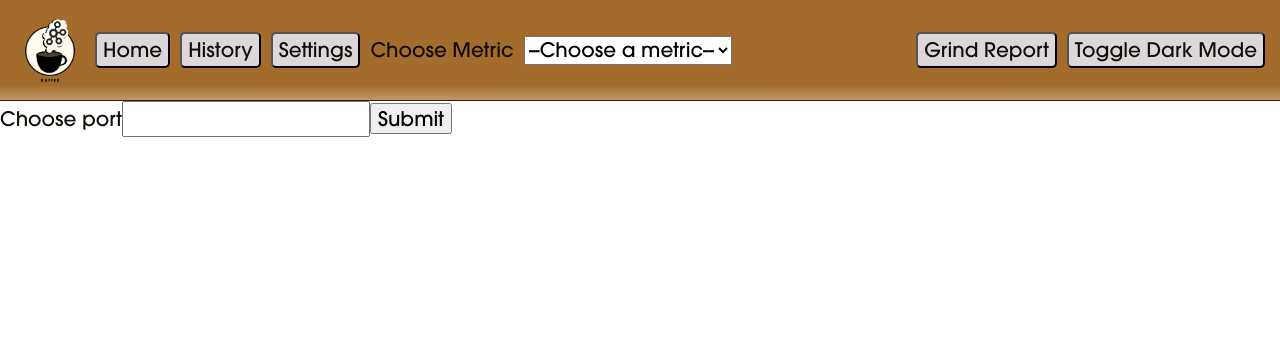
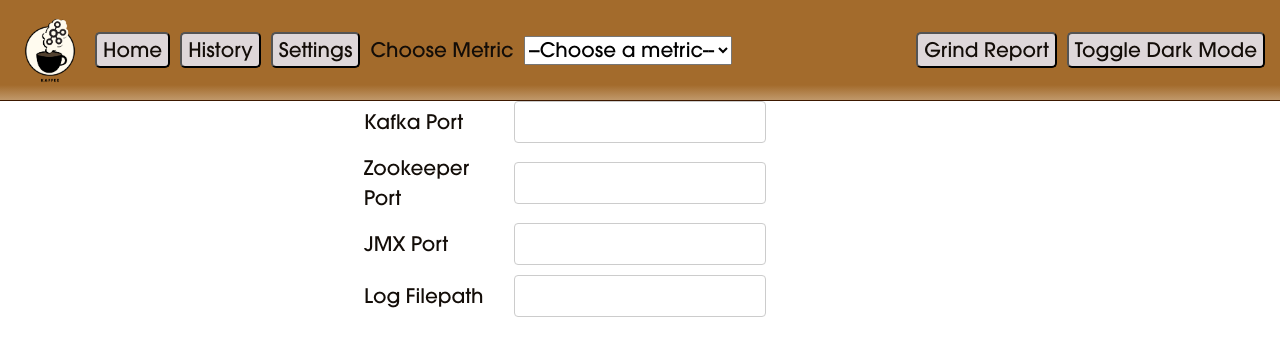
Before and after one commit to oslabs-beta/Kaffee, a React app: page /settings in a window 1280 px wide. Shown: the top 356 px of the page. Built offline with nearby package versions, Linux system fonts and the light colour scheme; no server answers.

Commit message:
added settings functionality

```diff
--- a/package.json
+++ b/package.json
@@ -33,6 +33,7 @@
     "@babel/preset-typescript": "^7.22.5",
     "@babel/register": "^7.22.5",
     "@reduxjs/toolkit": "^1.9.5",
+    "@types/cors": "^2.8.13",
     "@types/express": "^4.17.17",
     "@types/node": "^20.5.0",
     "@types/react": "^18.2.20",
@@ -42,6 +43,7 @@
     "@types/webpack-env": "^1.18.1",
     "babel-loader": "^9.1.3",
     "chart.js": "^4.3.3",
+    "cors": "^2.8.5",
     "css-loader": "^6.8.1",
     "html-webpack-plugin": "^5.5.3",
     "nodemon": "^3.0.1",
--- a/src/components/Settings.jsx
+++ b/src/components/Settings.jsx
@@ -1,15 +1,94 @@
-import React from "react";
+import React, { useEffect, useState } from "react";
 
 const History = () => {
+const [kafka, setKafka] = useState();
+const [zookeeper, setZookeeper] = useState();
+const [JMX, setJMX] = useState();
+const [filepath, setFilepath] = useState();
+const [kInput, setkInput] = useState('');
+const [zInput, setzInput] = useState('');
+const [jInput, setjInput] = useState('');
+const [fInput, setfInput] = useState('');
+const [update, setUpdate] = useState(false);
+
+const fetchSettings = () => {
+  fetch('http://localhost:3030/getSettings')
+  .then(response => {
+    if (!response.ok) {
+      throw new Error('Network response was not ok');
+    }
+    return response.json();
+  })
+  .then(data => {
+    console.log(data, 'this is the fetch call');
+    setKafka(data['kafka-port']);
+    setZookeeper(data['zookeeper-port']);
+    setJMX(data['JMX-port']);
+    setFilepath(data['log-filepath']);
+    console.log(filepath)
+  })
+  .catch(error => {
+    console.error('Fetch error:', error);
+  });
+}
+
+  const updateSettings = (param, val) => {
+    if (param === 'kafka-port' || param === 'zookeeper-port' || param === 'JMX-port') {
+      val = Number(val);
+    }
+    fetch('http://localhost:3030/updateSettings', {
+      method: 'POST',
+      body: JSON.stringify({
+        "settingName": param,
+        "newValue": val,
+      }),
+      headers: {
+        "Content-type": "application/json; charset=UTF-8",
+    }
+    })
+    .then(response => response.json())
+    .then(data => console.log(data))
+    .then(fetchSettings)
+    .catch(error => console.error('Error:', error));
+  }
+
+  fetchSettings()
+
+  const handleEnterPress = (e, param, val) => {
+    if (e.key === 'Enter') {
+      updateSettings(param, val);
+      if (param === 'kafka-port') setkInput('');
+      if (param === 'zookeeper-port') setzInput('');
+      if (param === 'JMX-port') setjInput('');
+      if (param === 'log-filepath') setfInput('');
+    }
+  }
 
   return (
     <div>
 
-      <form action="">
-        <label for="choose-port">Choose port</label>
-        <input id="choose-port" type="text" name="port-Number" />
-        <input type="submit" value="Submit" />
-      </form>
+      <div className="settings-container">
+        <div className="setting">
+          <label htmlFor="kafka-port">Kafka Port </label>
+          <input id="kafka-port" type="text" name="kafka-port-num" value={kInput} onKeyDown={(e) => handleEnterPress(e, 'kafka-port', kInput)} onChange={(e) => setkInput(e.target.value)}/>
+          <label htmlFor="kafka-port"> {kafka} </label>
+        </div>
+        <div className="setting">
+          <label htmlFor="zookeeper-port">Zookeeper Port </label>
+          <input id="zookeeper-port" type="text" name="zookeeper-port-num" value={zInput} onKeyDown={(e) => handleEnterPress(e, 'zookeeper-port', zInput)} onChange={(e) => setzInput(e.target.value)}/>
+          <label htmlFor="kafka-port"> {zookeeper} </label>
+        </div>
+        <div className="setting">
+          <label htmlFor="JMX-port">JMX Port </label>
+          <input id="JMX-port" type="text" name="JMX-port-num" value={jInput} onKeyDown={(e) => handleEnterPress(e, 'JMX-port', jInput)} onChange={(e) => setjInput(e.target.value)}/>
+          <label htmlFor="kafka-port"> {JMX} </label>
+        </div>
+        <div className="setting">
+          <label htmlFor="log-filepath">Log Filepath </label>
+          <input id="log-filepath" type="text" name="log-filepath-string" value={fInput} onKeyDown={(e) => handleEnterPress(e, 'log-filepath', fInput)} onChange={(e) => setfInput(e.target.value)}/>
+          <label htmlFor="kafka-port">{filepath} </label>
+        </div>
+      </div>
 
     </div>
   )
--- a/src/containers/NavBar.jsx
+++ b/src/containers/NavBar.jsx
@@ -1,6 +1,11 @@
 import React from 'react';
 
+
+
+
+
 const NavBar = () => {
+
   return (
     <nav id='top-nav'>
       <div id='left'>
--- a/src/styles/style.scss
+++ b/src/styles/style.scss
@@ -229,3 +229,33 @@ button {
 #main footer button {
   margin: 0 2em;
 }
+
+.settings-container {
+  display: flex;
+  justify-content: center;
+  align-items: center;
+  flex-direction: column;
+  gap: 10px;
+}
+
+.setting {
+  display: flex;
+  flex-direction: row;
+  align-items: center;
+}
+
+.setting label {
+  width: 150px;
+  padding-right: 10px;
+}
+
+.setting input[type="text"] {
+
+  padding: 5px;
+  border: 1px solid #ccc;
+  border-radius: 4px;
+}
+
+.setting input[type="submit"] {
+
+}
--- /dev/null
+++ b/ts-server/UserSettings/settings.json
@@ -0,0 +1,6 @@
+{
+  "kafka-port": 9092,
+  "zookeeper-port": 2181,
+  "JMX-port": 9999,
+  "log-filepath": "Desktop"
+}
```
Also changed, not shown: ts-server/Controllers/dataController.ts (+55 -17 lines), ts-server/server.ts (+25 -0 lines), 1 other file (tests, documents, lock files or other folders).
